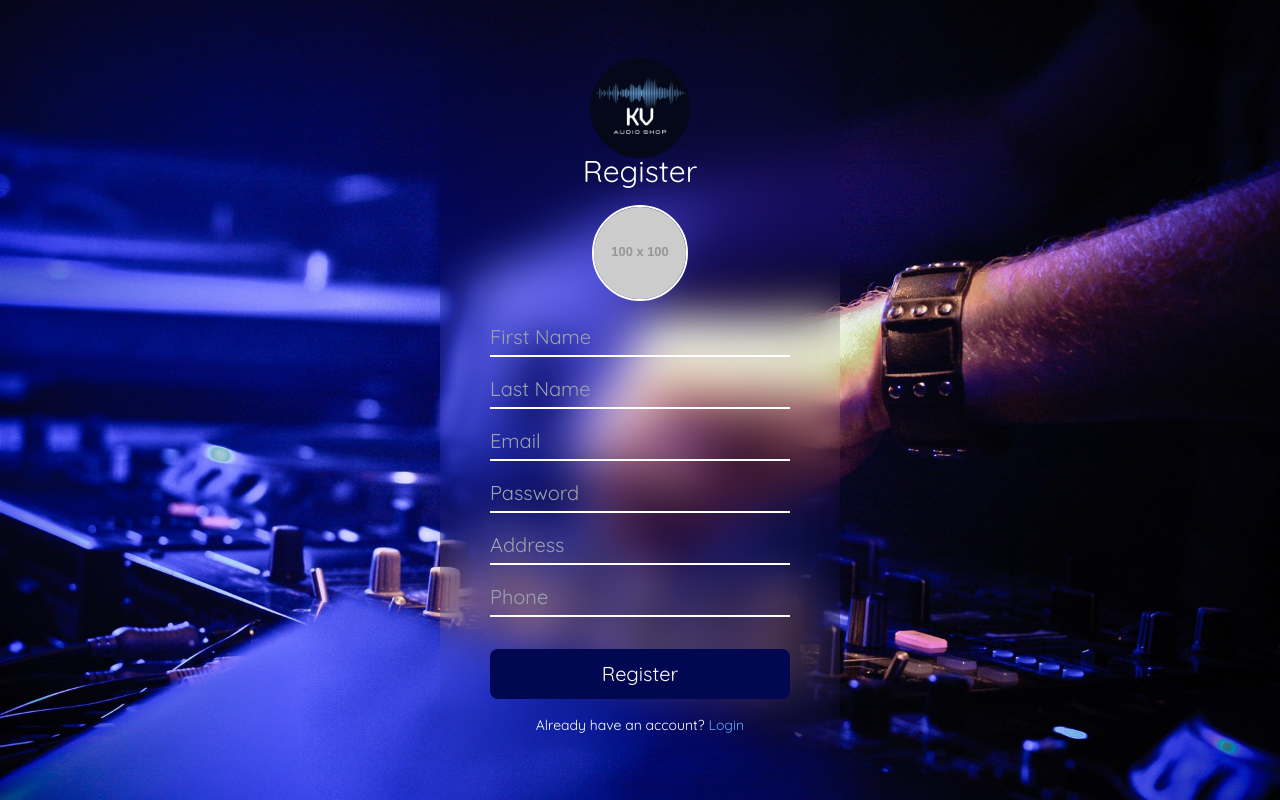
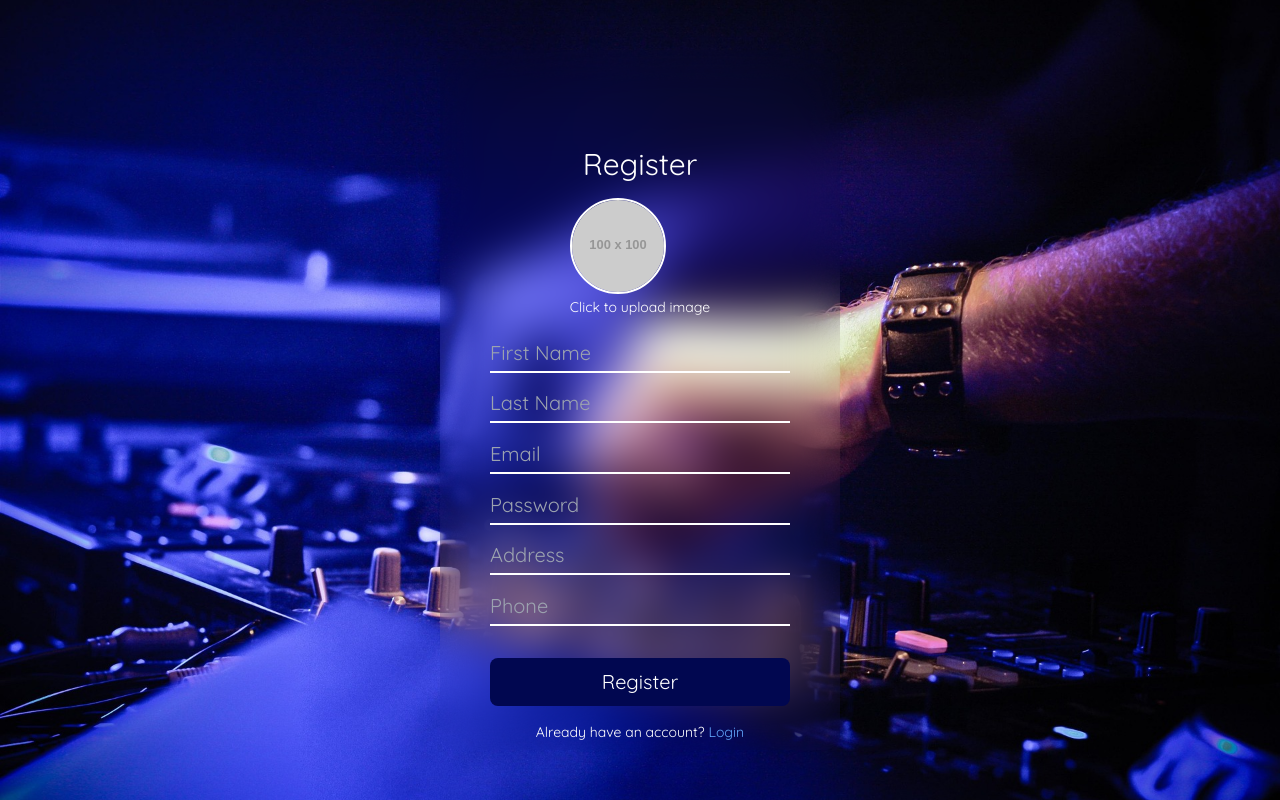
Before and after one commit to Ravindu200232/Audio_shop_frontend, a React (Vite) app: page /register in a window 1280 px wide. Built offline with nearby package versions, Linux system fonts and the light colour scheme.

Commit message:
Update register.jsx

```diff
--- a/src/pages/register/register.jsx
+++ b/src/pages/register/register.jsx
@@ -55,11 +55,7 @@ export default function Register() {
     <form onSubmit={handleOnSubmit}>
       <div className="w-full h-screen flex justify-center items-center bg-picture">
         <div className="w-[400px] h-[700px] backdrop-blur-xl rounded-2xl flex flex-col justify-center items-center relative">
-          <img
-            src="/logo.png"
-            className="w-[100px] h-[100px] object-cover top-2 absolute rounded-full"
-            alt="Logo"
-          />
+
           <span className="text-white text-3xl mt-24 mb-4">Register</span>
 
           {/* Profile Image */}
@@ -72,6 +68,9 @@ export default function Register() {
               alt="Profile"
               className="w-24 h-24 object-cover rounded-full border-2 border-white"
             />
+            <label className="text-white text-sm mt-2 cursor-pointer">
+              Click to upload image
+            </label>
           </div>
           <input
             type="file"
```
